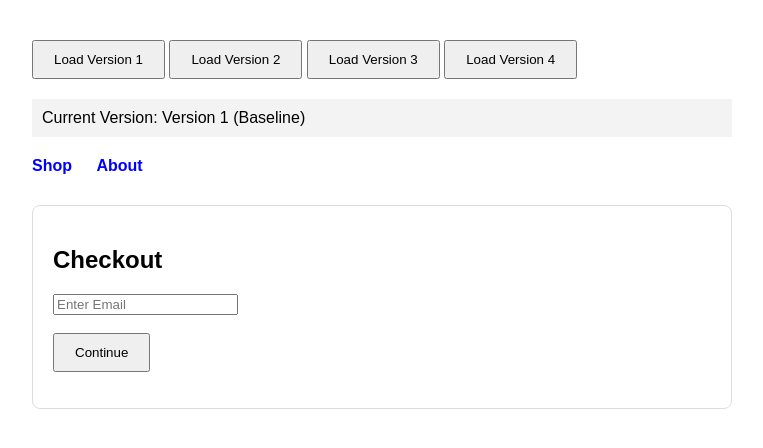
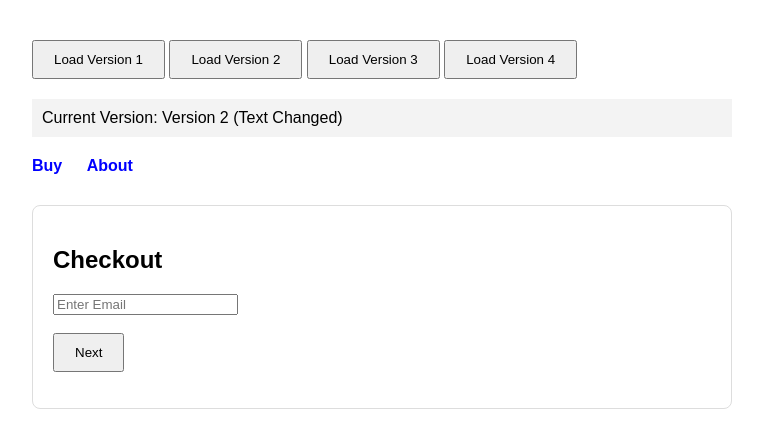
Before and after one commit to JoeBau/reflect-ai-demo, a plain HTML site: page index.html in a window 1280 px wide. Shown: the whole page, without its empty margins (8-771 px from the left). Drawn offline with Linux system fonts and the light colour scheme.

Commit message:
Add files via upload
loadversion 2

```diff
--- a/index.html
+++ b/index.html
@@ -203,7 +203,7 @@ function loadVersion4() {
     `;
 }
 
-loadVersion1();
+loadVersion2();
 
 </script>
 
```
